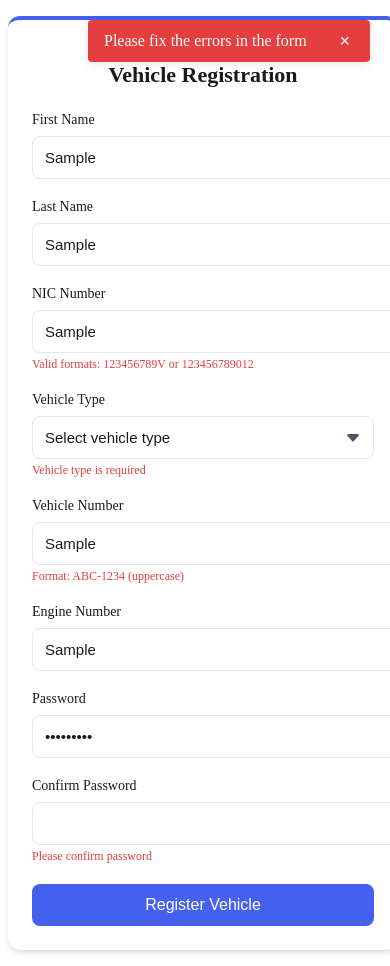
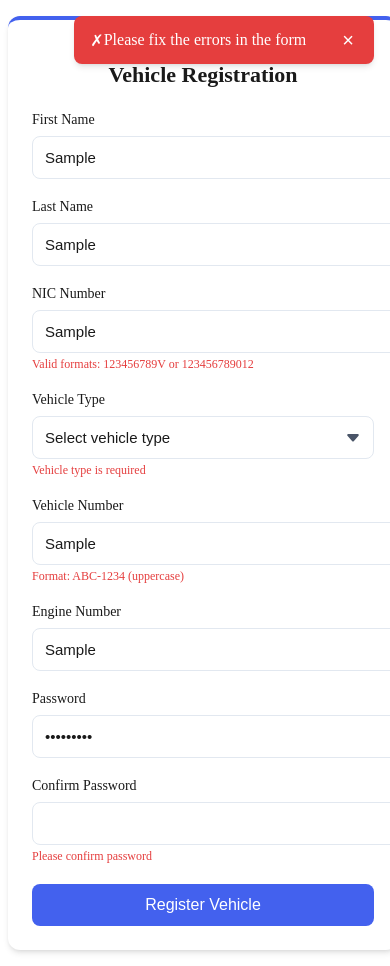
Before and after one commit to KavishaLP/Fuel_quota_management_system, a React (Vite) app in the folder fuel-quota-frontend/: page /register in a window 390 px wide. Both pictures are taken after typing "Sample", "Sample", "Sample", "Sample", "Sample", "Sample123" into the empty fields and a click on the button "Register Vehicle". Built offline with nearby package versions, Linux system fonts and the light colour scheme.

Commit message:
Refactor Toast component styles for improved layout and responsiveness

```diff
--- a/fuel-quota-frontend/src/pages/userVehicleregistration/VehicleRegistration.css
+++ b/fuel-quota-frontend/src/pages/userVehicleregistration/VehicleRegistration.css
@@ -152,47 +152,49 @@
 /* Toast Notifications */
 .toast-container {
   position: fixed;
-  top: 20px;
-  right: 20px;
+  top: 1rem;
+  right: 1rem;
   z-index: 1000;
-  display: flex;
-  flex-direction: column;
-  gap: 10px;
+  max-width: 350px;
 }
 
 .toast {
   position: relative;
-  padding: 12px 16px;
-  border-radius: 4px;
+  padding: 0.875rem 1rem;
+  margin-bottom: 0.75rem;
+  border-radius: var(--radius-sm);
   color: white;
-  box-shadow: 0 2px 10px rgba(0,0,0,0.1);
+  box-shadow: var(--shadow-md);
   animation: slideIn 0.3s ease-out;
-  min-width: 250px;
   display: flex;
   justify-content: space-between;
   align-items: center;
 }
 
 .toast-success {
-  background-color: #38a169;
+  background-color: var(--success-color);
 }
 
 .toast-error {
-  background-color: #e53e3e;
+  background-color: var(--error-color);
 }
 
 .toast-info {
-  background-color: #3182ce;
+  background-color: var(--info-color);
+}
+
+.toast-message {
+  padding-right: 1.5rem;
 }
 
 .toast-close {
   background: transparent;
   border: none;
   color: white;
-  font-size: 18px;
+  font-size: 1.25rem;
   cursor: pointer;
-  margin-left: 10px;
-  padding: 0 4px;
+  margin-left: 0.5rem;
+  padding: 0 0.25rem;
   line-height: 1;
 }
 
--- a/fuel-quota-frontend/src/pages/userVehicleregistration/VehicleRegistration.jsx
+++ b/fuel-quota-frontend/src/pages/userVehicleregistration/VehicleRegistration.jsx
@@ -6,17 +6,22 @@ const Toast = ({ message, type, onClose }) => {
     useEffect(() => {
         const timer = setTimeout(onClose, 5000);
         return () => clearTimeout(timer);
-  }, [onClose, message]); // Added message to dependencies
+    }, [onClose]);
+
+    const getIcon = () => {
+        switch(type) {
+            case 'success': return '✓';
+            case 'error': return '✗';
+            case 'info': return 'ℹ';
+            default: return '';
+        }
+    };
 
     return (
         <div className={`toast toast-${type}`}>
+            <span className="toast-icon">{getIcon()}</span>
             <div className="toast-message">{message}</div>
-          <button
-              className="toast-close"
-              onClick={onClose}
-              aria-label="Close"
-              onMouseDown={(e) => e.preventDefault()} // Prevent form submission
-          >
+            <button className="toast-close" onClick={onClose} aria-label="Close">
                 &times;
             </button>
         </div>
@@ -95,10 +100,6 @@ const RegisterForm = () => {
     const handleSubmit = async (e) => {
         e.preventDefault();
 
-      // Clear all previous toasts and errors before new submission
-      setToasts([]);
-      setErrors({});
-
         if (!validateForm()) {
             addToast("Please fix the errors in the form", "error");
             return;
@@ -118,18 +119,9 @@ const RegisterForm = () => {
                 confirmPassword: formData.rePassword
             });
 
-          // Clear any remaining toasts before showing success
-          setToasts([]);
-
-          // Handle success - add all messages at once
-          setToasts([
-              { id: Date.now(), message: response.data.message, type: 'success' },
-              ...response.data.nextSteps.map(step => ({
-                  id: Date.now() + Math.random(),
-                  message: step,
-                  type: 'info'
-              }))
-          ]);
+            // Handle success
+            addToast(response.data.message, "success");
+            response.data.nextSteps.forEach(step => addToast(step, "info"));
 
             // Store token and reset form
             localStorage.setItem('authToken', response.data.data.token);
@@ -145,18 +137,32 @@ const RegisterForm = () => {
             });
 
         } catch (error) {
-          // Clear any remaining toasts before showing errors
-          setToasts([]);
-
             const apiError = error.response?.data;
 
             if (apiError?.errors) {
+                // Handle verification errors specifically
+                if (apiError.errorType === "VERIFICATION_FAILED") {
+                    if (apiError.errors.general) {
+                        addToast(apiError.errors.general, "error");
+                    }
                     setErrors(apiError.errors);
-              if (apiError.message) {
+                }
+                // Handle duplicate registration errors
+                else if (apiError.errorType === "DUPLICATE_REGISTRATION") {
+                    if (apiError.errors.general) {
+                        addToast(apiError.errors.general, "error");
+                    }
+                    setErrors(apiError.errors);
+                }
+                // Handle other field-specific errors
+                else {
+                    setErrors(apiError.errors);
                     addToast(apiError.message, "error");
                 }
+            } else if (apiError?.message) {
+                addToast(apiError.message, "error");
             } else {
-              addToast(error.message || "Registration failed. Please try again.", "error");
+                addToast("Registration failed. Please try again.", "error");
             }
         } finally {
             setIsSubmitting(false);
```
Lines whose indentation alone changed are shown as unchanged.
